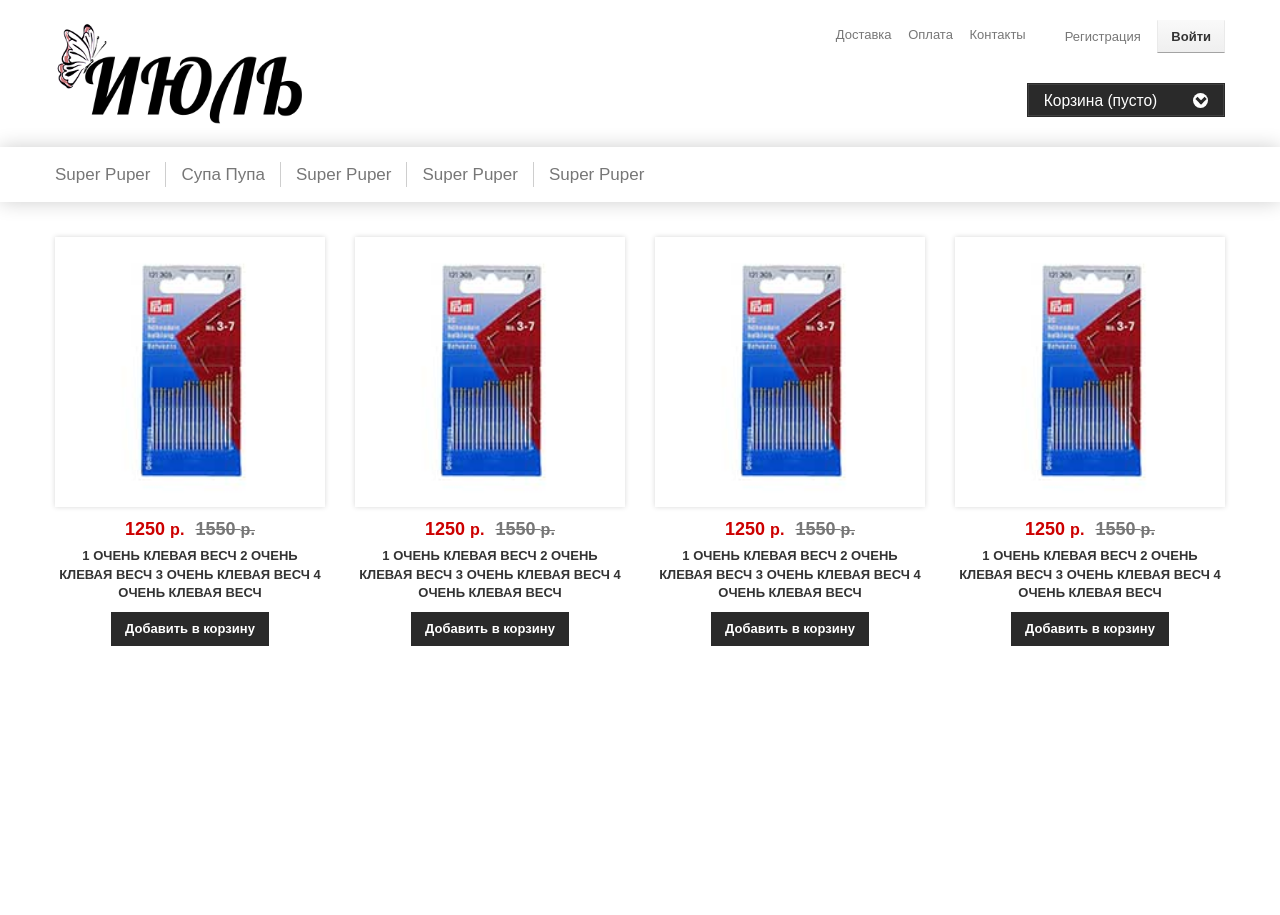
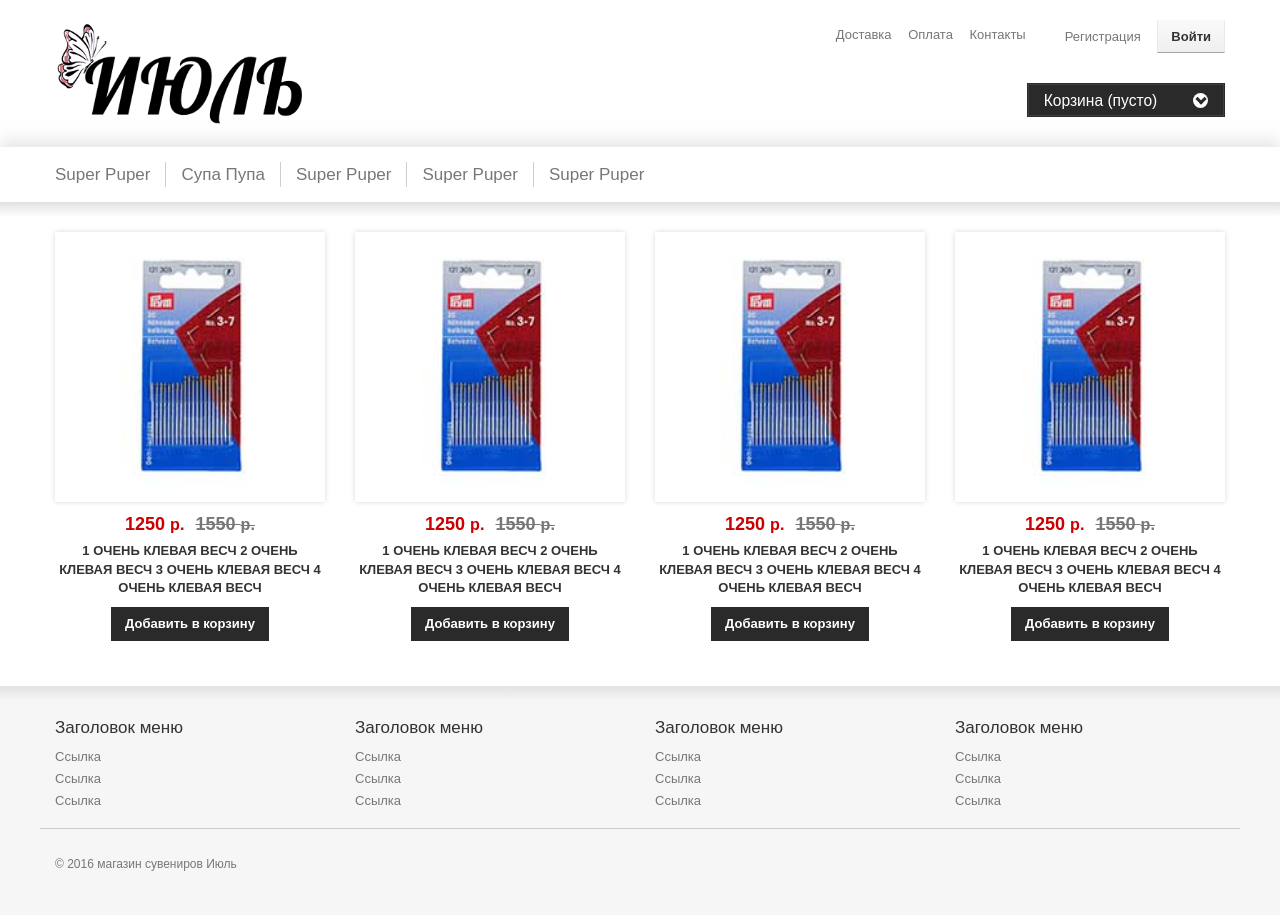
Before and after one commit to EremenkoAndrey/Elvenstar, a website: page public_html/index.html in a window 1280 px wide. Before the commit the page ends 800 px from the top, so only its background shows below. Drawn offline with Linux system fonts and the light colour scheme.

Commit message:
Добавлен футер. Завершен основной шаблон

```diff
--- /dev/null
+++ b/dev/blocks/content/content.less
@@ -0,0 +1,6 @@
+.content {
+  background: linear-gradient(to bottom, rgba(206, 206, 206, 0.5) 0, rgba(255, 255, 255, 1) 15px);
+  padding-top: @grid-gutter-width;
+  padding-bottom: @grid-gutter-width / 2;
+  min-height: 400px;
+}
--- /dev/null
+++ b/dev/blocks/copyright/copyright.less
@@ -0,0 +1,5 @@
+.copyright {
+  font-size: 1.2rem;
+  display: block;
+  padding: 1em 0;
+}
--- /dev/null
+++ b/dev/blocks/footer/footer.less
@@ -0,0 +1,29 @@
+.footer {
+  background: linear-gradient(to bottom, rgba(206, 206, 206, 0.5) 0, rgba(255, 255, 255, 0) 15px);
+  padding-top: @grid-gutter-width;
+  padding-bottom: @grid-gutter-width;
+
+  &__block {
+    padding-bottom: @grid-gutter-width / 2;
+  }
+
+  &__box {
+    position: relative;
+    padding-bottom: @grid-gutter-width / 2;
+
+    &::after {
+      content: '';
+      display: block;
+      position: absolute;
+      bottom: 0;
+      left: 0;
+      right: 0;
+      height: 1px;
+      background: rgba(206, 206, 206, 1);
+    }
+  }
+
+  &__title {
+    margin-bottom: 0.5em;
+  }
+}
--- a/dev/blocks/header/header.less
+++ b/dev/blocks/header/header.less
@@ -1,4 +1,5 @@
 .header {
+  background: #FFF;
   padding-top: 20px;
   padding-bottom: 20px;
 
--- a/dev/blocks/item-card/item-card.less
+++ b/dev/blocks/item-card/item-card.less
@@ -20,7 +20,7 @@
     }
     &__info {
         position: relative;
-        text-align: center;
+        padding-bottom: @grid-gutter-width;
     }
     &__prices {
         margin-bottom: 0.5rem;
@@ -36,4 +36,8 @@
         overflow: hidden;
         margin-bottom: 1.5rem;
     }
+
+    &_text_center {
+        text-align: center;
+    }
 }
--- a/dev/blocks/item-title/item-title.less
+++ b/dev/blocks/item-title/item-title.less
@@ -1,6 +1,8 @@
 .item-title {
   text-transform: uppercase;
   font-weight: bold;
+  font-size: 1.3rem;
+  margin: 0;
   color: @accentTextColor;
 
   &__link {
--- /dev/null
+++ b/dev/blocks/links-list/links-list.less
@@ -0,0 +1,14 @@
+.links-list {
+  margin: 0;
+  padding: 0;
+  list-style: none;
+
+  &__item {
+    margin-bottom: 0.3em;
+  }
+
+  &__link,
+  &__link:hover {
+    text-decoration: none;
+  }
+}
--- a/dev/blocks/menu/menu.less
+++ b/dev/blocks/menu/menu.less
@@ -1,8 +1,6 @@
 .menu {
-    //тень сверху и снизу
-    box-shadow:  0 0 20px rgba(206, 206, 206, 1);
-    //тень снизу
-    //box-shadow:  0 20px 20px -20px rgba(206, 206, 206, 1);
+    background: #FFF;
+    box-shadow:  0 -7px 15px 0 rgba(206, 206, 206, 0.5);
 
     &__list {
         margin-bottom: 0;
--- a/dev/blocks/page/page.less
+++ b/dev/blocks/page/page.less
@@ -1,15 +1,8 @@
 .page {
+  height: 100%;
   color: @baseTextColor;
   font: 1.3rem/1.4 Arial,Helvetica,sans-serif;
-  background: #FFF;
+  background: #F6F6F6;
   min-width: 320px;
 
-  &__menu {
-    margin-bottom: 2rem;
-  }
-  &__main-page-catalog {
-    padding-top: @grid-gutter-width / 2;
-    padding-bottom: @grid-gutter-width / 2;
-    margin-bottom: 2rem;
-  }
 }
--- /dev/null
+++ b/dev/blocks/section-title/section-title.less
@@ -0,0 +1,6 @@
+.section-title {
+  font-weight: normal;
+  font-size: 1.7rem;
+  margin: 0;
+  color: @accentTextColor;
+}
--- a/dev/styles.less
+++ b/dev/styles.less
@@ -15,6 +15,7 @@
 }
 html {
   font-size: 10px;
+  height: 100%;
 }
 
 @import "blocks/page/page.less";
@@ -33,13 +34,19 @@
 @import "blocks/horizontal-list/horizontal-list.less";
 @import "blocks/menu-list/menu-list.less";
 
+//Общие блоки
+@import "blocks/price/price.less";
+@import "blocks/item-title/item-title.less";
+@import "blocks/section-title/section-title.less";
+@import "blocks/links-list/links-list.less";
 
 @import "blocks/header/header.less";
+@import "blocks/content/content.less";
+@import "blocks/footer/footer.less";
 @import "blocks/logo/logo.less";
 @import "blocks/cart/cart.less";
 @import "blocks/phone/phone.less";
 @import "blocks/info-links/info-links.less";
 @import "blocks/menu/menu.less";
 @import "blocks/item-card/item-card.less";
-@import "blocks/price/price.less";
-@import "blocks/item-title/item-title.less";
+@import "blocks/copyright/copyright.less";
--- a/public_html/index.html
+++ b/public_html/index.html
@@ -57,7 +57,6 @@
 
 </header>
 
-    <div class="page__menu">
 <nav class="menu">
     <div class="container">
     <button class="mobile">Разделы</button>
@@ -72,13 +71,14 @@
 
 
 </nav>
-    </div>
 
 
-<section class="container page__main-page-catalog">
+<section class="content">
+
+    <div class="container">
         <div class="row">
             <div class="lg-four_sm-two_xs-one">
-            <div class="item-card">
+                <div class="item-card item-card_text_center">
                     <div class="item-card__img-wrapper">
                         <a class="item-card__img" style="background-image: url(images/4.jpg)" href="/"></a>
                     </div>
@@ -91,11 +91,11 @@
                                 <span class="price__currency">р.</span>
                             </span>
                         </div>
-                    <div class="item-card__title item-title">
+                        <h3 class="item-card__title item-title">
                             <a href="#" class="item-title__link">
                                 1 Очень клевая весч 2 Очень клевая весч 3 Очень клевая весч 4 Очень клевая весч
                             </a>
-                    </div>
+                        </h3>
                         <button class="btn-default btn-default_black btn-default_box-shadow_none">
                             Добавить в корзину
                         </button>
@@ -103,7 +103,7 @@
                 </div>
             </div>
             <div class="lg-four_sm-two_xs-one">
-            <div class="item-card">
+                <div class="item-card item-card_text_center">
                     <div class="item-card__img-wrapper">
                         <a class="item-card__img" style="background-image: url(images/4.jpg)" href="/"></a>
                     </div>
@@ -116,11 +116,11 @@
                                 <span class="price__currency">р.</span>
                             </span>
                         </div>
-                    <div class="item-card__title item-title">
+                        <h3 class="item-card__title item-title">
                             <a href="#" class="item-title__link">
                                 1 Очень клевая весч 2 Очень клевая весч 3 Очень клевая весч 4 Очень клевая весч
                             </a>
-                    </div>
+                        </h3>
                         <button class="btn-default btn-default_black btn-default_box-shadow_none">
                             Добавить в корзину
                         </button>
@@ -128,7 +128,7 @@
                 </div>
             </div>
             <div class="lg-four_sm-two_xs-one">
-            <div class="item-card">
+                <div class="item-card item-card_text_center">
                     <div class="item-card__img-wrapper">
                         <a class="item-card__img" style="background-image: url(images/4.jpg)" href="/"></a>
                     </div>
@@ -141,11 +141,11 @@
                                 <span class="price__currency">р.</span>
                             </span>
                         </div>
-                    <div class="item-card__title item-title">
+                        <h3 class="item-card__title item-title">
                             <a href="#" class="item-title__link">
                                 1 Очень клевая весч 2 Очень клевая весч 3 Очень клевая весч 4 Очень клевая весч
                             </a>
-                    </div>
+                        </h3>
                         <button class="btn-default btn-default_black btn-default_box-shadow_none">
                             Добавить в корзину
                         </button>
@@ -153,7 +153,7 @@
                 </div>
             </div>
             <div class="lg-four_sm-two_xs-one">
-            <div class="item-card">
+                <div class="item-card item-card_text_center">
                     <div class="item-card__img-wrapper">
                         <a class="item-card__img" style="background-image: url(images/4.jpg)" href="/"></a>
                     </div>
@@ -166,11 +166,11 @@
                                 <span class="price__currency">р.</span>
                             </span>
                         </div>
-                    <div class="item-card__title item-title">
+                        <h3 class="item-card__title item-title">
                             <a href="#" class="item-title__link">
                                 1 Очень клевая весч 2 Очень клевая весч 3 Очень клевая весч 4 Очень клевая весч
                             </a>
-                    </div>
+                        </h3>
                         <button class="btn-default btn-default_black btn-default_box-shadow_none">
                             Добавить в корзину
                         </button>
@@ -178,8 +178,83 @@
                 </div>
             </div>
         </div>
+    </div>
+
 </section>
 
+<footer class="footer">
+    <div class="container">
+        <div class="row footer__block">
+            <section class="lg-four_sm-two_xs-one footer__box">
+                <h4 class="section-title footer__title">
+                    Заголовок меню
+                </h4>
+                <ul class="links-list">
+                    <li class="links-list__item">
+                        <a class="links-list__link link" href="#">Ссылка</a>
+                    </li>
+                    <li class="links-list__item">
+                        <a class="links-list__link link" href="#">Ссылка</a>
+                    </li>
+                    <li class="links-list__item">
+                        <a class="links-list__link link" href="#">Ссылка</a>
+                    </li>
+                </ul>
+            </section>
+            <section class="lg-four_sm-two_xs-one footer__box">
+                <h4 class="section-title footer__title">
+                    Заголовок меню
+                </h4>
+                <ul class="links-list">
+                    <li class="links-list__item">
+                        <a class="links-list__link link" href="#">Ссылка</a>
+                    </li>
+                    <li class="links-list__item">
+                        <a class="links-list__link link" href="#">Ссылка</a>
+                    </li>
+                    <li class="links-list__item">
+                        <a class="links-list__link link" href="#">Ссылка</a>
+                    </li>
+                </ul>
+            </section>
+            <section class="lg-four_sm-two_xs-one footer__box">
+                <h4 class="section-title footer__title">
+                    Заголовок меню
+                </h4>
+                <ul class="links-list">
+                    <li class="links-list__item">
+                        <a class="links-list__link link" href="#">Ссылка</a>
+                    </li>
+                    <li class="links-list__item">
+                        <a class="links-list__link link" href="#">Ссылка</a>
+                    </li>
+                    <li class="links-list__item">
+                        <a class="links-list__link link" href="#">Ссылка</a>
+                    </li>
+                </ul>
+            </section>
+            <section class="lg-four_sm-two_xs-one footer__box">
+                <h4 class="section-title footer__title">
+                    Заголовок меню
+                </h4>
+                <ul class="links-list">
+                    <li class="links-list__item">
+                        <a class="links-list__link link" href="#">Ссылка</a>
+                    </li>
+                    <li class="links-list__item">
+                        <a class="links-list__link link" href="#">Ссылка</a>
+                    </li>
+                    <li class="links-list__item">
+                        <a class="links-list__link link" href="#">Ссылка</a>
+                    </li>
+                </ul>
+            </section>
+        </div>
+
+
+       <span class="copyright">© 2016 магазин сувениров Июль</span>
+    </div>
+</footer>
 
 </body>
 </html>
```
Also changed, not shown: dev/blocks/footer/footer.html (added, +33 -0 lines), dev/blocks/item-card/item-card.html (+3 -3 lines), dev/blocks/links-list/links-list.html (added, +11 -0 lines), dev/index.html (+6 -3 lines), public_html/css/styles.css. Lines whose indentation alone changed are shown as unchanged.
